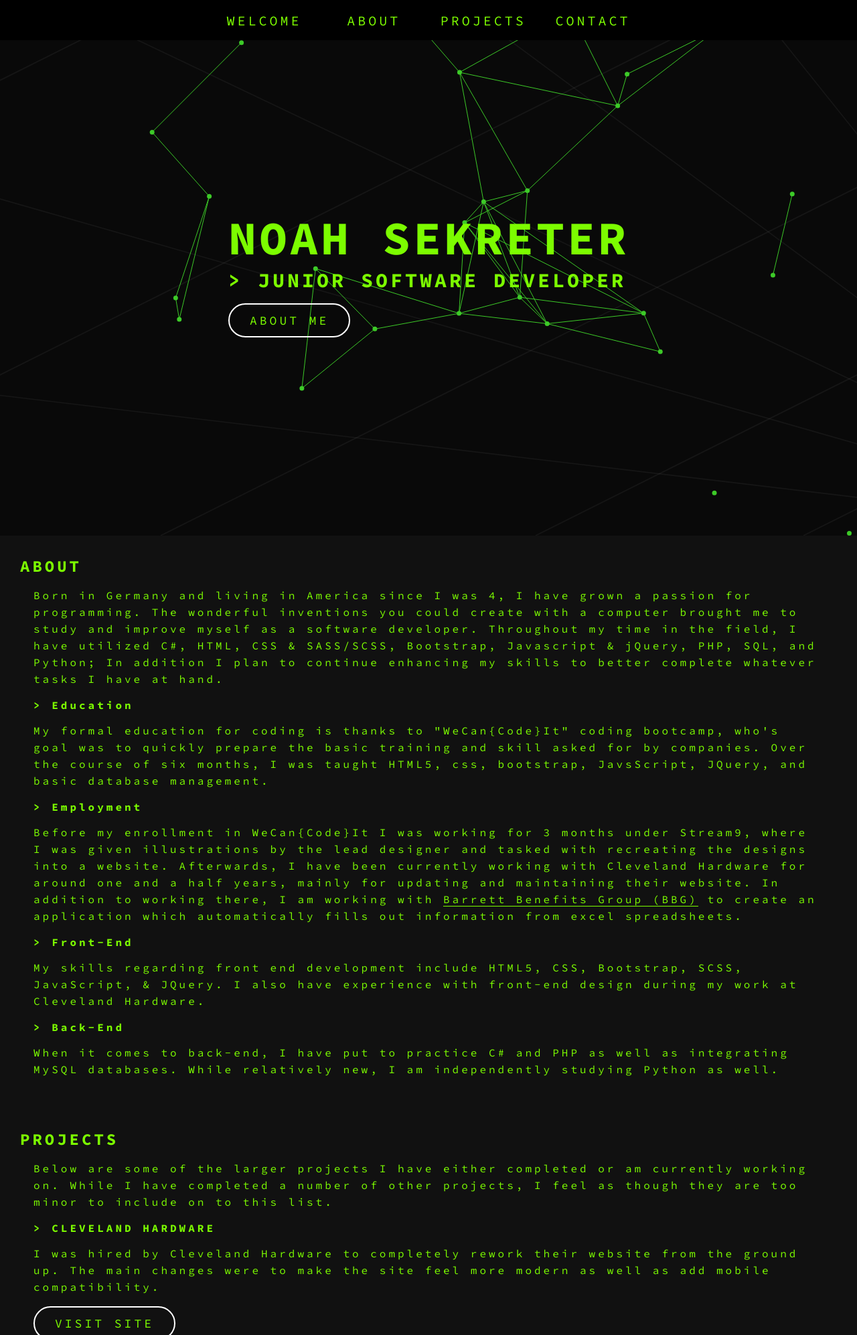
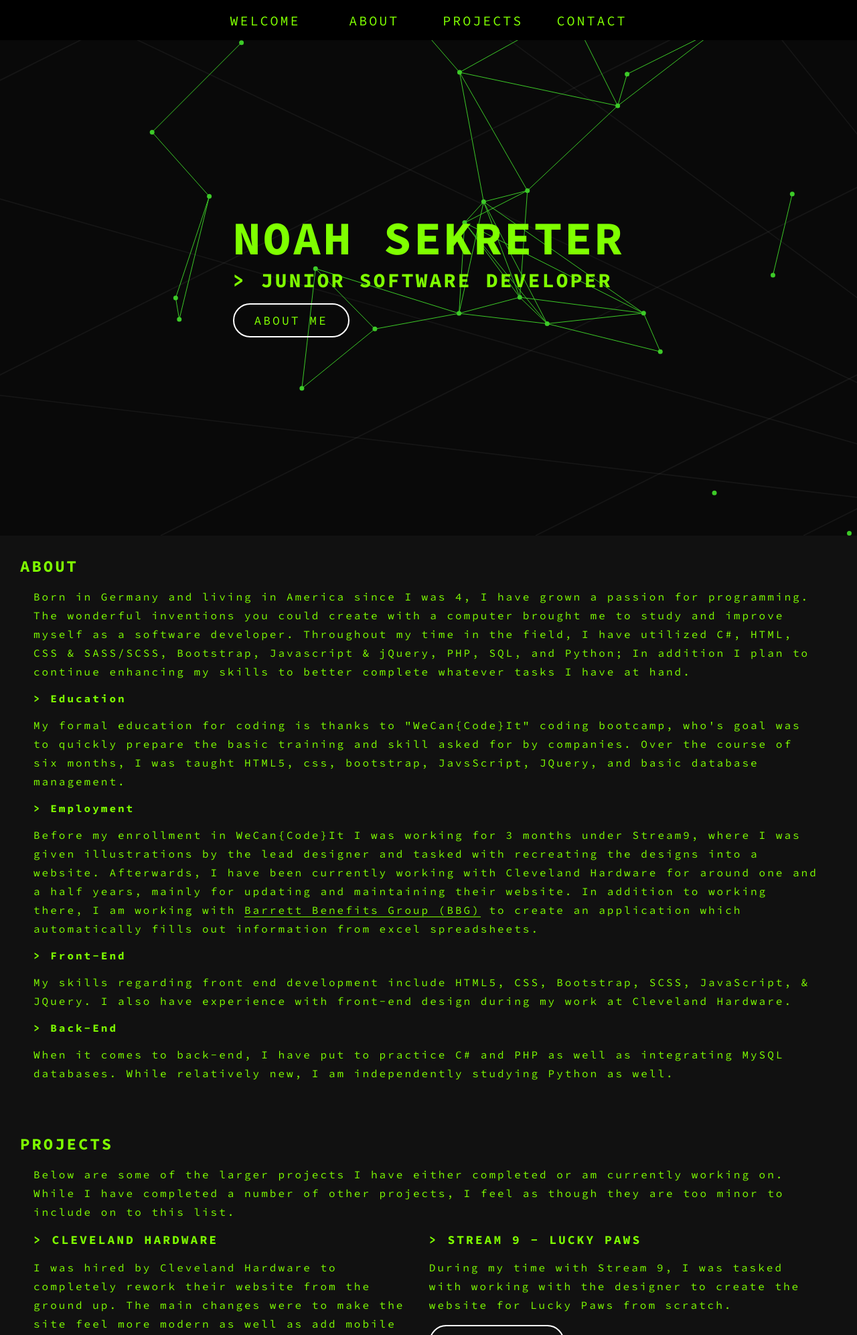
Before and after one commit to NoahSekreter/-Outdated-NoahSekreter.github.io, a PHP site: page /index.html in a window 1280 px wide. Shown: the top 1994 px of the page at 67% size. Run offline with PHP 8.4, Linux system fonts and the light colour scheme.

Commit message:
Minor redesign to projects section, letter spacing changes

```diff
--- a/index.html
+++ b/index.html
@@ -81,7 +81,7 @@
 
             <section class="carousel-segment">
                 <div class="segment-half">
-                    <h4>> LUCKY PAWS</h4>
+                    <h4>> STREAM 9 - LUCKY PAWS</h4>
                     <p>During my time with Stream 9, I was tasked with working with the designer to create the website for Lucky Paws from scratch.</p>
                     <a href="http://luckypawsrescue.org/" class="button">VISIT SITE</a>
                 </div>
--- a/sass/styling.scss
+++ b/sass/styling.scss
@@ -1,11 +1,11 @@
 * {
-  color: lawngreen;
-  letter-spacing: 4px;
+  color: chartreuse;
+  letter-spacing: 3px;
   font-family: 'Source Code Pro', monospace;
 }
 
 p {
-  line-height: 25px;
+  line-height: 28px;
 }
 
 a {
@@ -67,7 +67,7 @@ body {
             position: absolute;
             content: '';
             width: 220px;
-            border-bottom: 1px solid lawngreen;
+            border-bottom: 1px solid chartreuse;
             padding-top: 30px;
             right: 0;
             bottom: -5px;
@@ -179,7 +179,7 @@ body {
 
       }
       a {
-        border-bottom: 1px lawngreen solid;
+        border-bottom: 1px chartreuse solid;
       }
     }
   }
@@ -194,14 +194,18 @@ body {
     padding: 0 20px;
     .carousel-segment {
       margin-bottom: 40px;
-      //min-height: 180px;
-      //display: none;
+      display: inline-flex;
+      width: 49%;
+      @media screen and (max-width: 900px) {
+        width: 100%;
+      }
       .segment-half {
-        display: inline-block;
-        width: 100%;
-        /*100%?*/
+        h4 {
+          font-size: 18px
+        }
         p {
           margin-bottom: 30px;
+          padding-right: 5px;
         }
         img {
           width: 100%;
@@ -233,7 +237,7 @@ body {
         font-size: 18px;
       }
       a {
-        border-bottom: 1px solid lawngreen;
+        border-bottom: 1px solid chartreuse;
       }
     }
   }
--- a/stylesheets/styling.css
+++ b/stylesheets/styling.css
@@ -1,13 +1,13 @@
 /* line 1, ../sass/styling.scss */
 * {
-  color: lawngreen;
-  letter-spacing: 4px;
+  color: chartreuse;
+  letter-spacing: 3px;
   font-family: 'Source Code Pro', monospace;
 }
 
 /* line 7, ../sass/styling.scss */
 p {
-  line-height: 25px;
+  line-height: 28px;
 }
 
 /* line 11, ../sass/styling.scss */
@@ -84,7 +84,7 @@ body .sidebar .sidebar-list li a:after {
   position: absolute;
   content: '';
   width: 220px;
-  border-bottom: 1px solid lawngreen;
+  border-bottom: 1px solid chartreuse;
   padding-top: 30px;
   right: 0;
   bottom: -5px;
@@ -207,7 +207,7 @@ body .content {
 }
 /* line 181, ../sass/styling.scss */
 #about .experience section a {
-  border-bottom: 1px lawngreen solid;
+  border-bottom: 1px chartreuse solid;
 }
 
 /* line 192, ../sass/styling.scss */
@@ -220,40 +220,47 @@ body .content {
 /* line 195, ../sass/styling.scss */
 #projects .carousel .carousel-segment {
   margin-bottom: 40px;
+  display: inline-flex;
+  width: 49%;
 }
-/* line 199, ../sass/styling.scss */
-#projects .carousel .carousel-segment .segment-half {
-  display: inline-block;
-  width: 100%;
-  /*100%?*/
+@media screen and (max-width: 900px) {
+  /* line 195, ../sass/styling.scss */
+  #projects .carousel .carousel-segment {
+    width: 100%;
+  }
 }
 /* line 203, ../sass/styling.scss */
+#projects .carousel .carousel-segment .segment-half h4 {
+  font-size: 18px;
+}
+/* line 206, ../sass/styling.scss */
 #projects .carousel .carousel-segment .segment-half p {
   margin-bottom: 30px;
+  padding-right: 5px;
 }
-/* line 206, ../sass/styling.scss */
+/* line 210, ../sass/styling.scss */
 #projects .carousel .carousel-segment .segment-half img {
   width: 100%;
 }
 
-/* line 221, ../sass/styling.scss */
+/* line 225, ../sass/styling.scss */
 #contact section {
   margin-left: 20px;
 }
-/* line 226, ../sass/styling.scss */
+/* line 230, ../sass/styling.scss */
 #contact section .contact-sidebar {
   padding: 0;
 }
-/* line 228, ../sass/styling.scss */
+/* line 232, ../sass/styling.scss */
 #contact section .contact-sidebar li {
   list-style: none;
   margin-bottom: 20px;
 }
-/* line 232, ../sass/styling.scss */
+/* line 236, ../sass/styling.scss */
 #contact section .contact-sidebar h4 {
   font-size: 18px;
 }
-/* line 235, ../sass/styling.scss */
+/* line 239, ../sass/styling.scss */
 #contact section .contact-sidebar a {
-  border-bottom: 1px solid lawngreen;
+  border-bottom: 1px solid chartreuse;
 }
```
